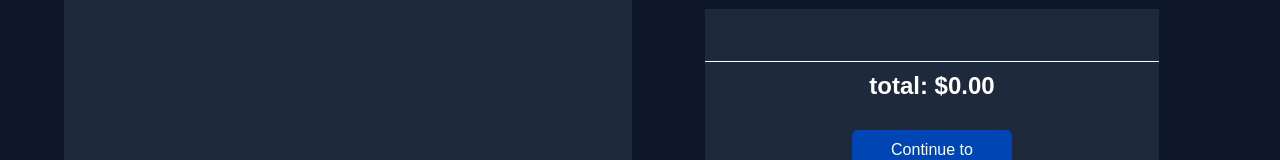
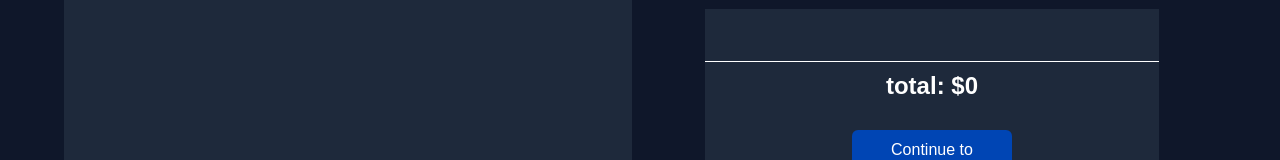
Before and after one commit to IkerNambo/Game-Store, a Next.js app: page /cart in a window 1280 px wide. Shown: the part 403-563 px from the top of the page. Built offline with nearby package versions, Linux system fonts and the light colour scheme.

Commit message:
fixed total variable

```diff
--- a/src/app/cart/page.tsx
+++ b/src/app/cart/page.tsx
@@ -4,11 +4,17 @@ import { CartRow } from "../components/gameRow";
 import Navbar from "../components/navbar"
 import { useCart } from "../context/cartContext";
 import { Btn } from '../components/button'
+import { useEffect, useState } from "react";
 
 export default function Cart(){
     const {cgames, setCgames} = useCart()
+    const [total, setTotal] = useState(0)
 
-    const total = cgames.reduce((sum, game) => sum + game.price, 0).toFixed(2)
+    useEffect(() => {
+        const newTotal = cgames.reduce((sum, game) => sum + game.price, 0)
+        setTotal(parseFloat(newTotal.toFixed(2)))
+    }, [cgames])
+
 
     return (
 
```
